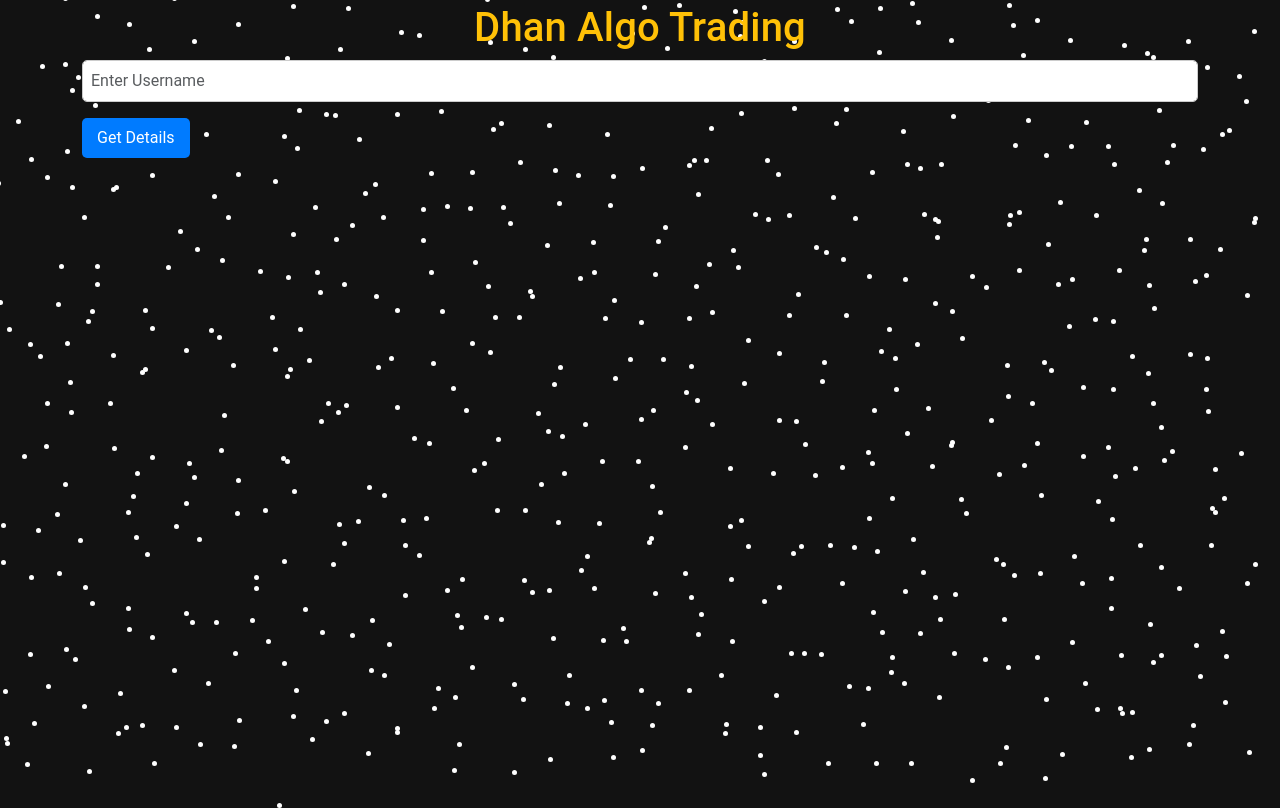
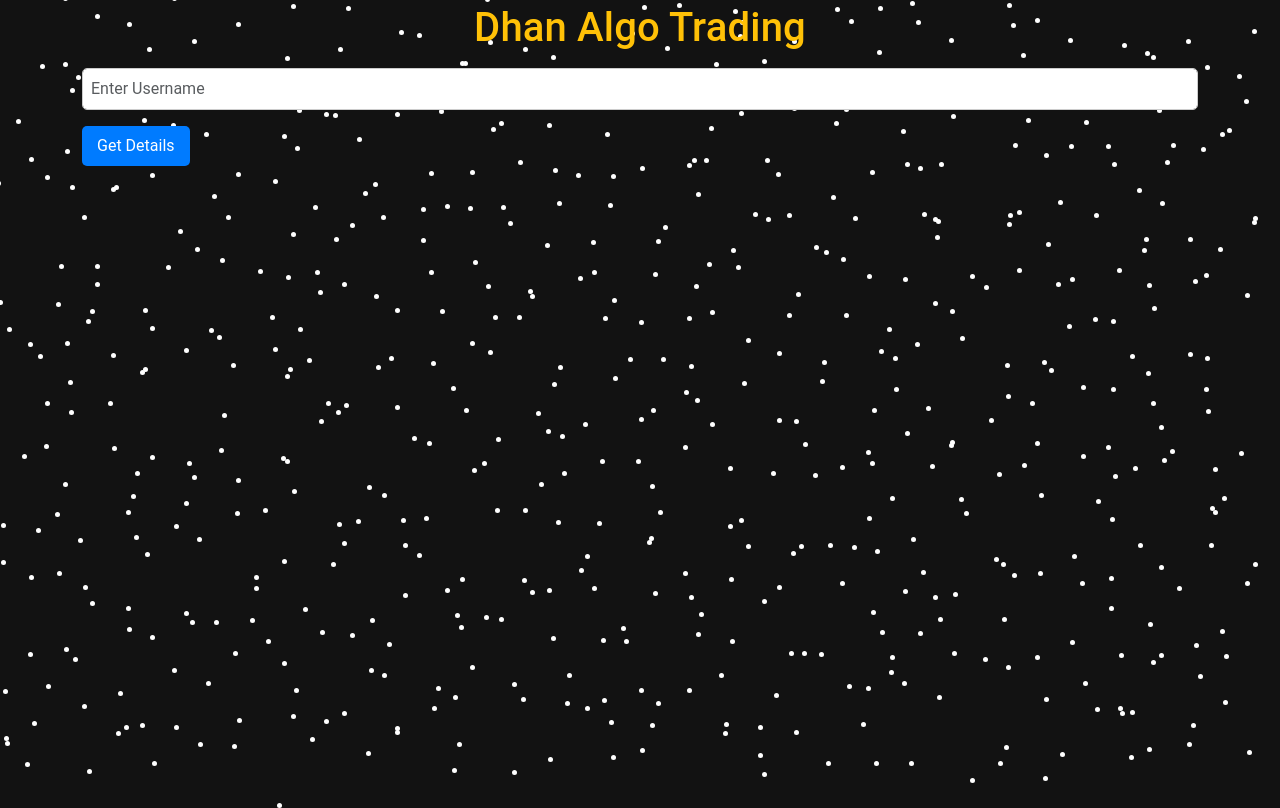
Before and after one commit to Coder-Vaibhav/eagle-eye-client, a React (Create React App) app in the folder ui/: page / in a window 1280 px wide. Built offline with nearby package versions, Linux system fonts and the light colour scheme.

Commit message:
Update App.js

```diff
--- a/ui/src/App.js
+++ b/ui/src/App.js
@@ -100,7 +100,7 @@
       <div className="container mt-1 md-5">
         <h1 className="text-center text-warning md-3">Dhan Algo Trading</h1>
 
-        <div className="input-container">
+        <div className="input-container mt-3">
           <input
             id="nameInput"
             type="text"
```
